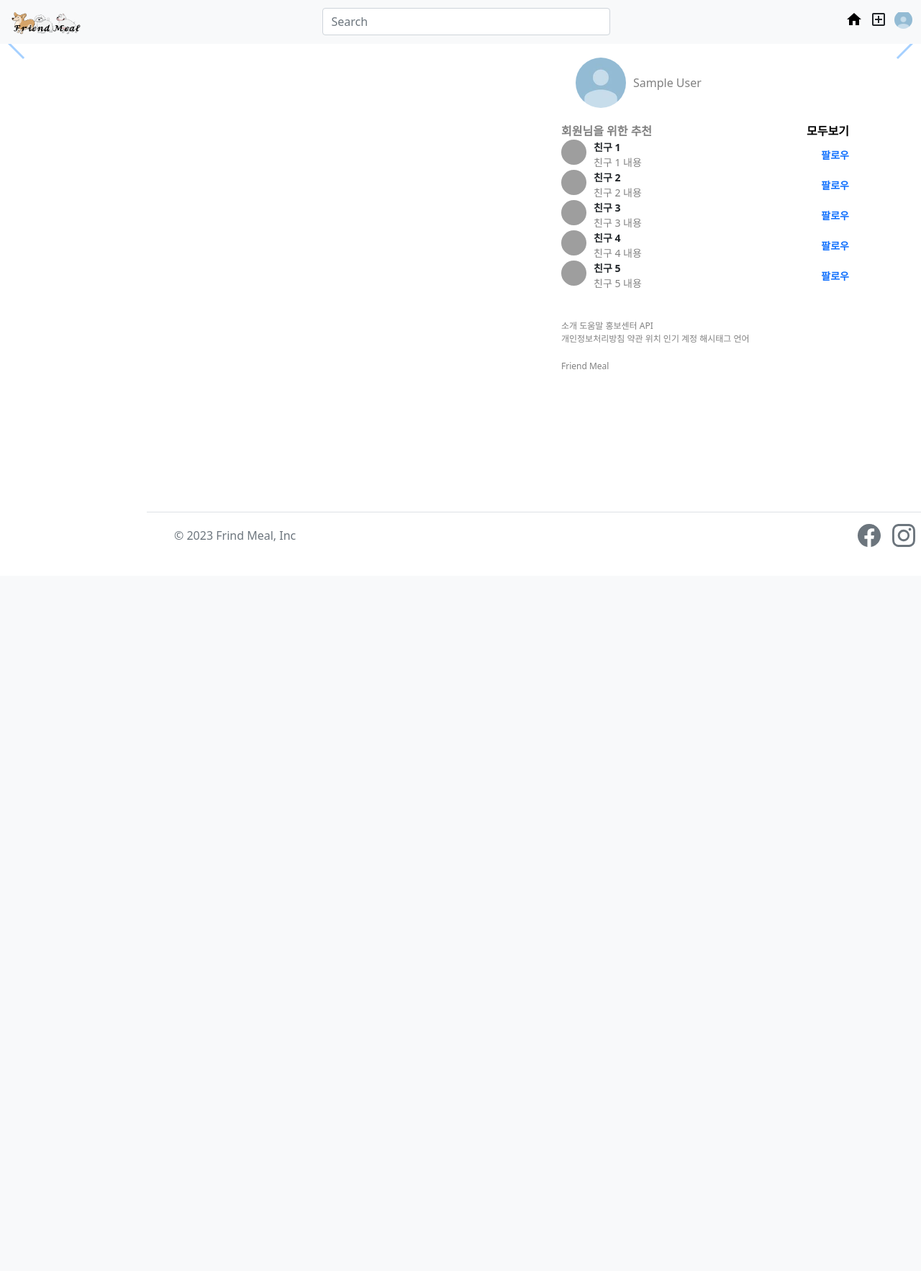
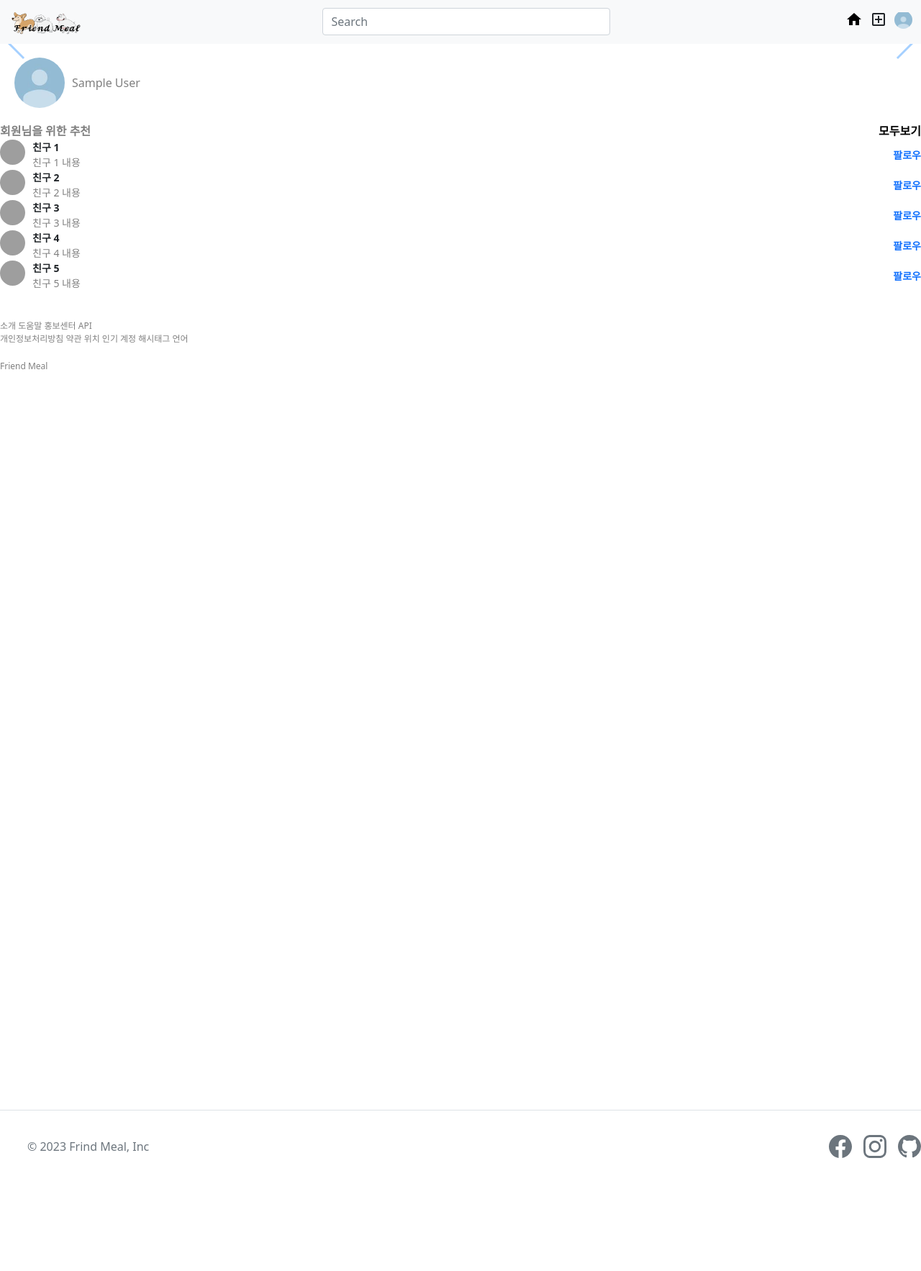
Before and after one commit to HBNU-SWUNIV/come-capstone23-hyperweb, a Django app: template 003 Code/django_pet_instagram/templates/jinstagram/main.html in a window 1280 px wide. Shown: the whole page at 72% size. Before the commit the page ends 760 px from the top, so only its background shows below. Run offline with Django 3.2, Linux system fonts and the light colour scheme; the template is opened without the code that fills it, so the values that code supplies are empty; the visitor is signed in with stand-in values (Sample User, id 1); grey boxes are pictures that could not be loaded.

Commit message:
main page update ver003

```diff
--- a/003 Code/django_pet_instagram/templates/jinstagram/main.html
+++ b/003 Code/django_pet_instagram/templates/jinstagram/main.html
@@ -27,7 +27,30 @@
     <title>Hello, world!</title>
 
     <style>
+        /** 노트북 설정 **/
+        @media only screen and (min-width: 1000px) and (max-width: 1400px){
+            .swiper-slide_image_list_value {
+                width : 50px;
+                length : 50px;
+                margin-top: 20px;
+                margin-bottom: 20px;
+                border-radius: 70%;
+            }
+        }
+        body {
+            overflow-x: hidden;
+          }
 
+        #wrapper{
+            height: auto;
+            min-height: 100%;
+            padding-bottom: 100px;
+        }
+        footer{
+            height: 100px;
+            position : relative;
+            transform : translateY(-100%);
+        }
         .swiper-container {overflow: visible;}
         .swiper-slide-active,
         .swiper-slide-active + .swiper-slide,
@@ -35,6 +58,8 @@
         .swiper-slide-active + .swiper-slide + .swiper-slide + .swiper-slide {opacity:1}
 
         .swiper-slide_image_list_value{
+            width : 70px;
+            length : 70px;
             margin-top: 30px;
             margin-bottom: 30px;
             border-radius: 70%;
@@ -89,6 +114,7 @@
     </style>
 </head>
 <body>
+<div id='wrapper'>
     <nav class="navbar navbar-expand-lg navbar-light bg-light" style="position: fixed;width: 100%; z-index: 999">
         <div class="container-fluid" style="justify-content: space-between;flex-wrap: nowrap; min-width: 1000px">
             <a class="navbar-brand" href="main"><img style="width: 100px"
@@ -126,99 +152,13 @@
 
 
     <div style="display: flex; flex-direction: row;text-align: center; justify-content: center;padding-top: 60px; background-color:#FAFAFA">
-    <!-- <div style="width: 500px;min-width: 500px;margin-right: 300px"> -->
-        <!-- 여기서부터 피드박스 -->
-        <!-- {% for feed in feeds %}
-            <div class="feed_box">
-                <div style="display: flex;flex-direction: row; align-items: center; margin: 20px">
-                    <div class="box" style="width: 35px; height: 35px">
-                        <img class="profile"
-                             src="{% get_media_prefix %}{{ feed.profile_image }}">
-                    </div>
-                    <div>
-                        {{ feed.nickname }}
-                    </div>
     </div>
 
-                <div><img style="width: 100%"
-                          src="{% get_media_prefix %}{{ feed.image }}">
-                </div>
-                <div style="margin: 0 20px;display: flex; flex-direction: row; justify-content: space-between">
-                    <div>
-                        <span id="favorite_{{ feed.id }}" feed_id="{{ feed.id }}"
-                              class="favorite material-icons-outlined"
-                              style="color: red;cursor: pointer">{% if feed.is_liked %}
-                            favorite{% else %}favorite_border{% endif %}</span>
-                    </div>
-                    <div>
-                        <span id="bookmark_{{ feed.id }}" feed_id="{{ feed.id }}" class="bookmark material-icons-outlined" style="cursor: pointer">
-                            {% if feed.is_marked %}
-                            bookmark
-                            {% else %}
-                            bookmark_border
-                            {% endif %}
-                        </span>
-
-                    </div>
-                </div>
-                <div style="margin: 0 20px;text-align: left;font-size: 14px"> 춘식이 <b>외 {{ feed.like_count }}명</b>이
-                    좋아합니다.
-                </div>
-                <div style="margin: 0 20px;text-align: left;font-size: 16px">
-                    <b>{{ feed.nickname }}</b> {{ feed.content }}
-                </div>
-                <div id="reply_list_{{ feed.id }}">
-                    {% for reply in feed.reply_list %}
-                        <div style="margin: 0 20px;text-align: left;font-size: 14px">
-                            <b>{{ reply.nickname }}</b> {{ reply.reply_content }}</div>
-                    {% endfor %}
-                </div>
-
-
-                <div style="display:flex;flex-direction: row;align-items: center; border-top: solid 1px gray ">
-                    <input id="reply_{{ feed.id }}" type="text" class="form-control"
-                           style="box-shadow: none; border: none; outline: none"
-                           placeholder="댓글 달기..">
-                    <div feed_id="{{ feed.id }}" class="upload_reply"
-                         style="width: 50px;color: cornflowerblue; font-weight: bold">
-                        게시
-                    </div>
-                </div>
-            </div>
-        {% endfor %}
-    </div> -->
-</div>
-<!-- 예제(추천 또는 친구) -->
-
-<!--
-<div id='user_image_list' style=" display: flex;">
-    <button id="swiper_user_prev">
-        <svg xmlns="http://www.w3.org/2000/svg" width="30px" height="130px" fill="currentColor" class="bi bi-chevron-compact-left" viewBox="0 0 16 16">
-            <path fill-rule="evenodd" d="M9.224 1.553a.5.5 0 0 1 .223.67L6.56 8l2.888 5.776a.5.5 0 1 1-.894.448l-3-6a.5.5 0 0 1 0-.448l3-6a.5.5 0 0 1 .67-.223z"/>
-          </svg>
-    </button>
-
-    <div class="swiper-wrapper">
-    {% for i in range_10 %}
-        <div class="swiper-slide_image_list_value" style="width: 70px;height: 70px;">
-            <div>
-                <img class="profile" style="border-radius: 50%;" src="/media/default_profile.png">
-                <label style="width: 100%; text-align: center;">user{{i}}</label>
-            </div>
-        </div>
-    {% endfor %}
-    </div>
-    <button id="swiper_user_next">
-        <svg xmlns="http://www.w3.org/2000/svg" width="30px" height="130px" fill="currentColor" class="bi bi-chevron-compact-right" viewBox="0 0 16 16">
-            <path fill-rule="evenodd" d="M6.776 1.553a.5.5 0 0 1 .671.223l3 6a.5.5 0 0 1 0 .448l-3 6a.5.5 0 1 1-.894-.448L9.44 8 6.553 2.224a.5.5 0 0 1 .223-.671z"/>
-          </svg>
-    </button>
-</div> -->
     <div class="swiper-container">
         <div class="swiper-wrapper">
             {% for i in range_30 %}
             <div class="swiper-slide" style="display: flex;justify-content: center;">
-            <div class="swiper-slide_image_list_value" style="width: 70px;height: 70px;">
+                <div class="swiper-slide_image_list_value">
                     <div>
                         <img class="profile" style="border-radius: 50%;" src="/media/default_profile.png">
                         <label style="width: 100%; text-align: center;">친구{{i}}</label>
@@ -232,7 +172,7 @@
         <div class="swiper-button-prev"></div>
     </div>
 
-<div style="width: 400px; height: 1000px; position: fixed; right: 100px; z-index: 0">
+    <div style="">
         <div style="display: flex;flex-direction: row; align-items: center; margin: 20px">
             <div class="box" style="width: 70px; height: 70px">
                 <img class="profile"
@@ -416,9 +356,10 @@
 
         </div>
     </div>
+    <div style="height:1000px">
+    </div>
+</div>
 
-
-<div class="container" style="position: fixed; bottom:0px;margin-left:15%">
     <footer class="d-flex flex-wrap justify-content-between align-items-center py-3 my-4 border-top">
     <div class="col-md-4 d-flex align-items-center">
         <a href="/" class="mb-3 me-2 mb-md-0 text-muted text-decoration-none lh-1">
@@ -439,7 +380,7 @@
         <use xlink:href="#facebook"></use></svg></a></li>
     </ul>
     </footer>
-  </div>
+
 
 
 <!-- Optional JavaScript; choose one of the two! -->
```
Lines whose indentation alone changed are shown as unchanged.
